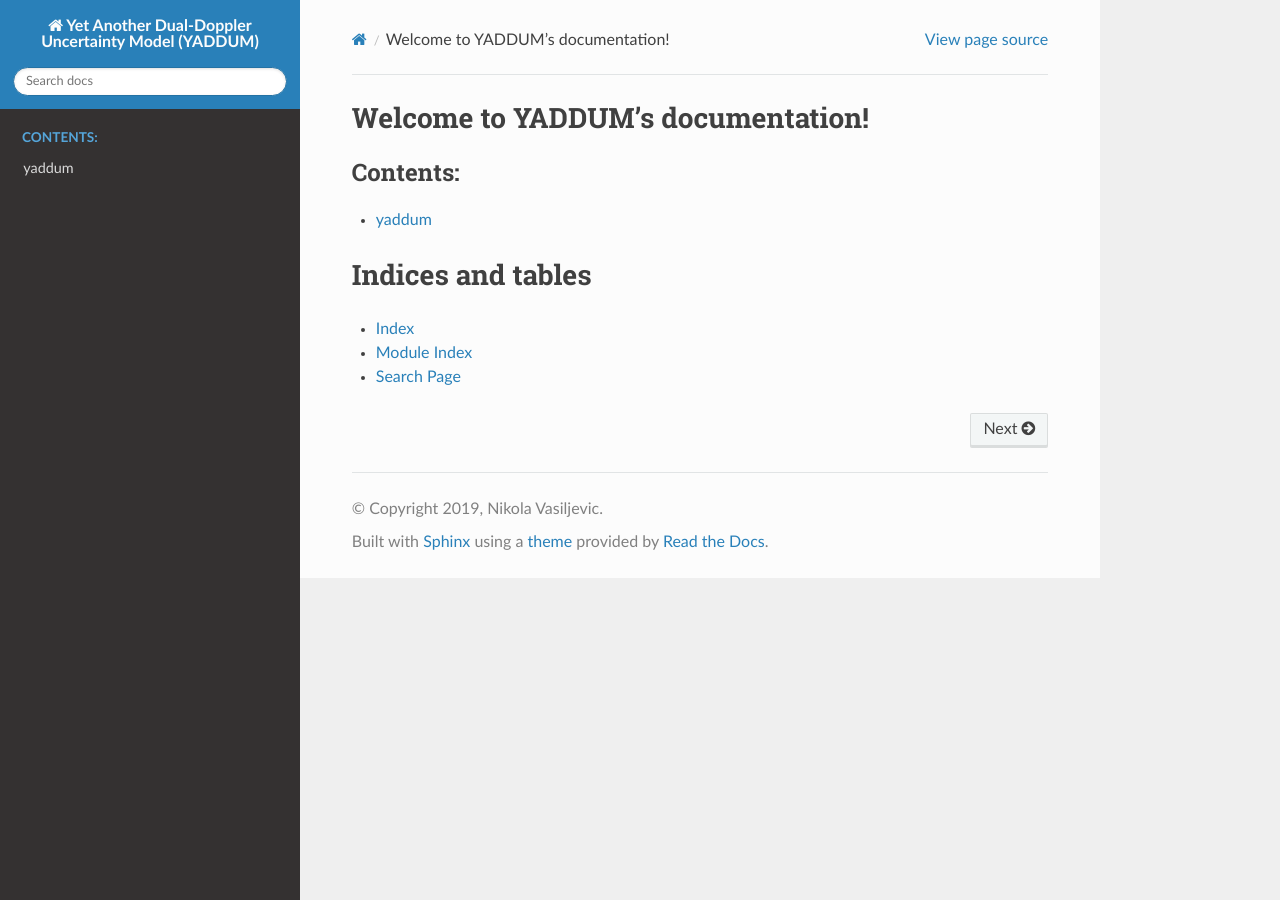
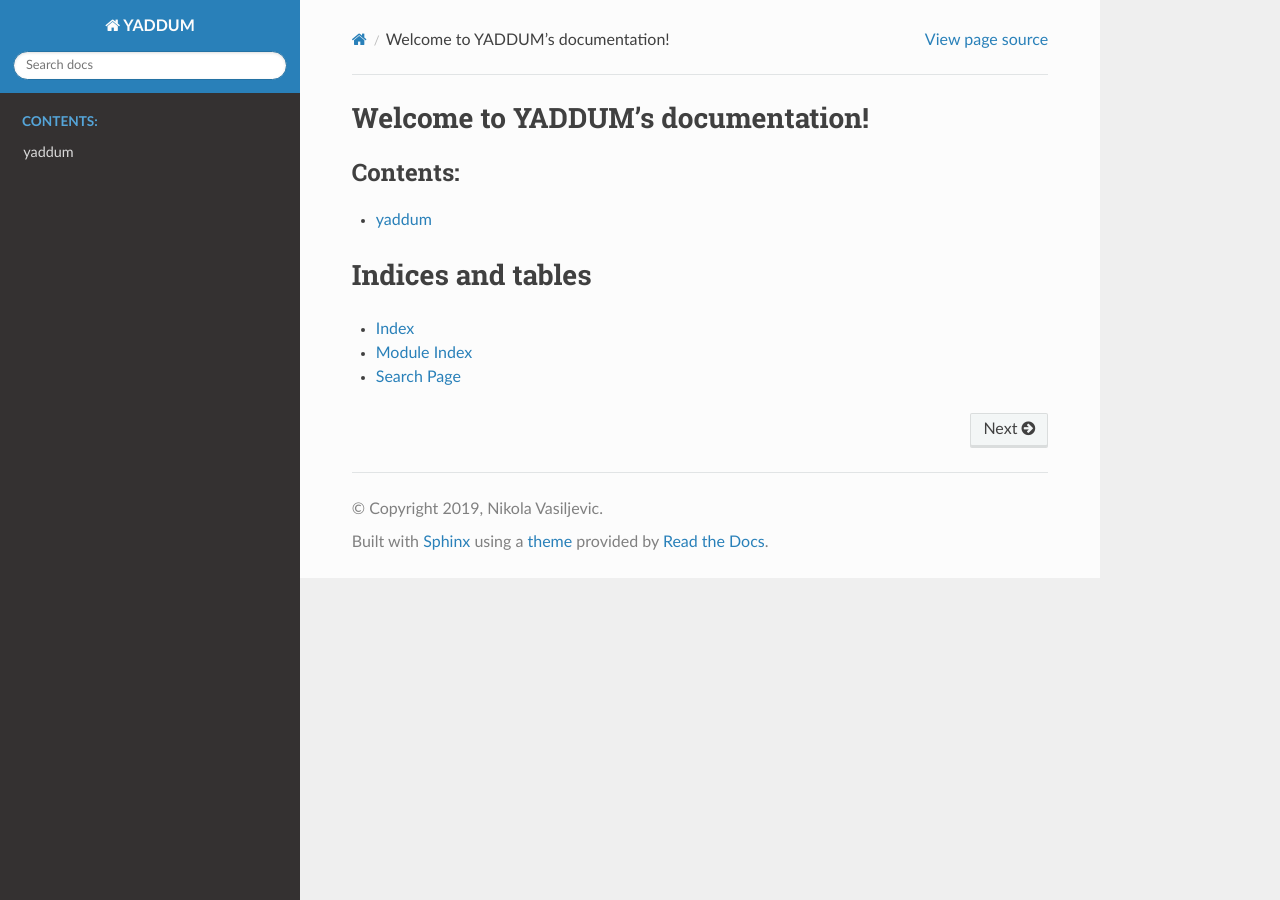
Before and after one commit to niva83/YADDUM, a Sphinx documentation site: the page built from docs/index.rst, in a window 1280 px wide. Built offline with Sphinx 7.4.7 and the Read the Docs theme 2.0.0, drawn with Linux system fonts in a browser that asks for light colours; pages that are not in the unit, such as notebooks, are missing from menus.

Commit message:
shorter proj name

```diff
--- a/docs/conf.py
+++ b/docs/conf.py
@@ -17,7 +17,7 @@
 
 # -- Project information -----------------------------------------------------
 
-project = 'Yet Another Dual-Doppler Uncertainty Model (YADDUM)'
+project = 'YADDUM'
 copyright = '2019, Nikola Vasiljevic'
 author = 'Nikola Vasiljevic'
 
```
